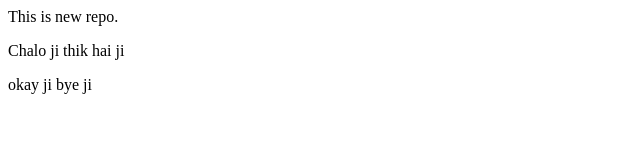
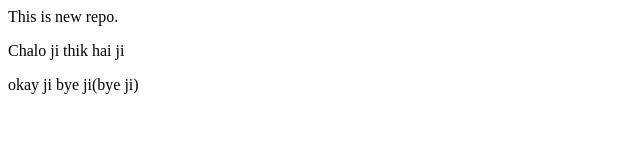
Before and after one commit to jaibhagtani/localrepo, a plain HTML site: page index.html in a window 1280 px wide. Shown: the full height of the page, 0-640 px from the left. Drawn offline with Linux system fonts and the light colour scheme.

Commit message:
bye ji added

```diff
--- a/index.html
+++ b/index.html
@@ -1,3 +1,3 @@
 <p>This is new repo.</p>
 <p>Chalo ji thik hai ji</p>
-<p>okay ji bye ji </p>
+<p>okay ji bye ji(bye ji) </p>
```
